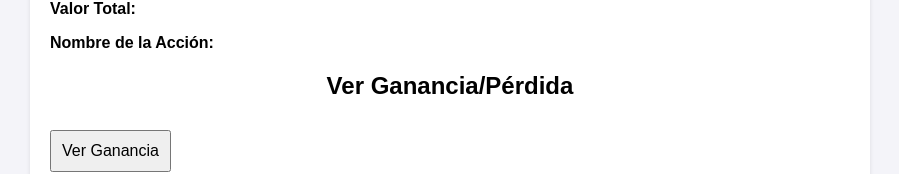
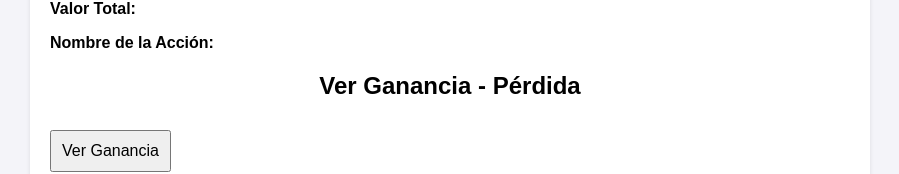
Before and after one commit to JotaValla/poliacciones, a plain HTML site: page poliacciones_frontend/detalle.html in a window 1280 px wide. Shown: the part 222-396 px from the top of the page, without its empty margins (190-1089 px from the left). Drawn offline with nearby package versions, Linux system fonts and the light colour scheme; no server answers.

Commit message:
Style: Cambios titulos en detalles acción

```diff
--- a/poliacciones_frontend/detalle.html
+++ b/poliacciones_frontend/detalle.html
@@ -20,7 +20,7 @@
         </p>
       </div>
 
-      <h2>Ver Ganancia/Pérdida</h2>
+      <h2>Ver Ganancia - Pérdida</h2>
       <button type="button" id="verGanancia">Ver Ganancia</button>
       <div id="gananciaInfo">
         <table>
```
